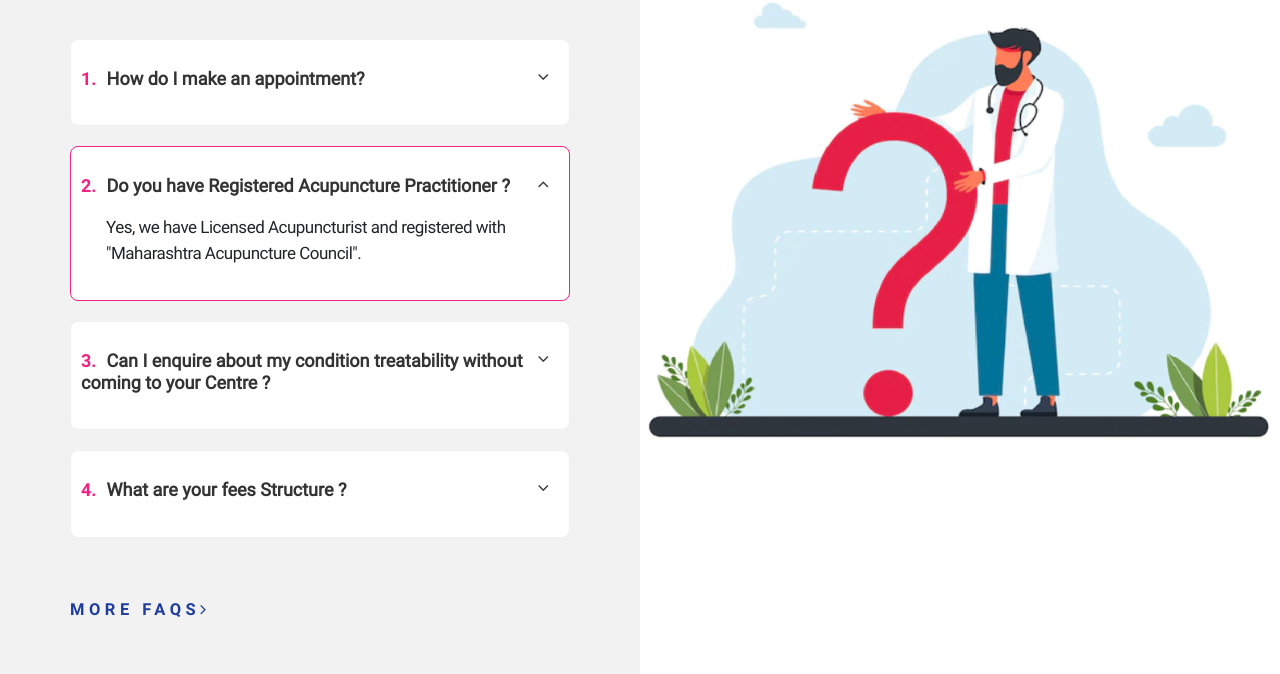
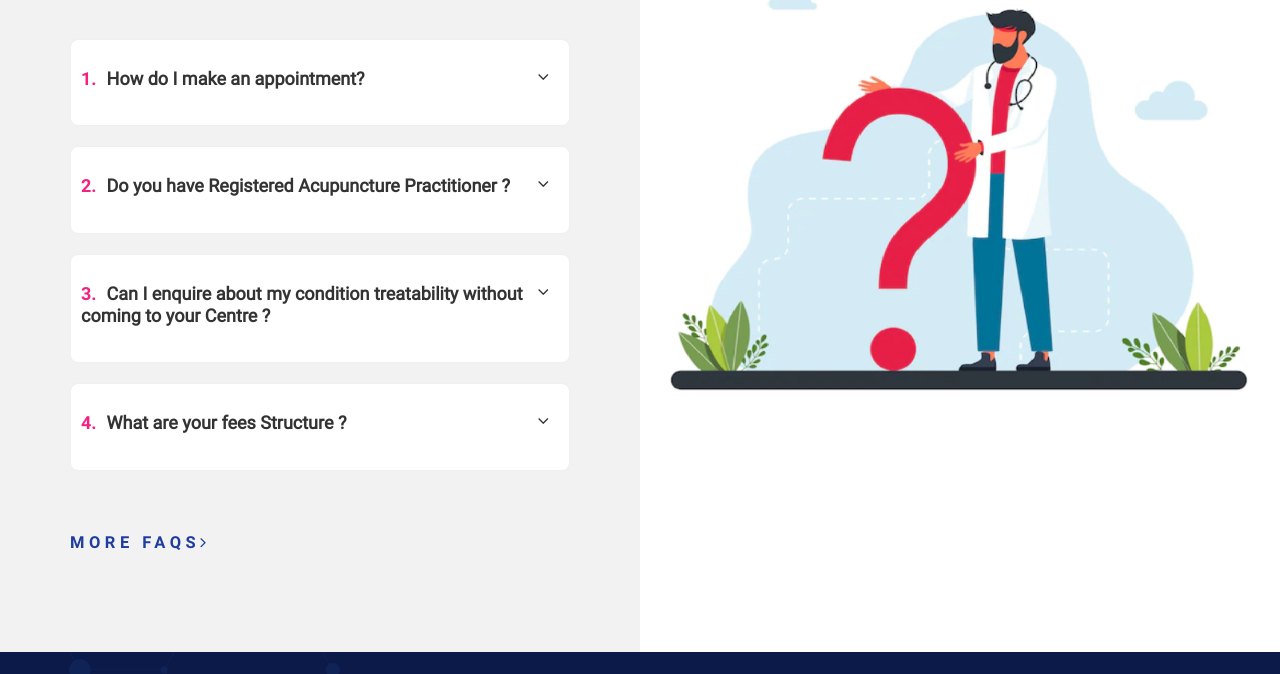
Before and after one commit to Idris110/shifakhana, a plain HTML site: page index.html in a window 1280 px wide. Shown: the part 4345-5019 px from the top of the page. Drawn offline with Linux system fonts and the light colour scheme.

Commit message:
final touch

```diff
--- a/index.html
+++ b/index.html
@@ -227,7 +227,7 @@
                                    font-family: inherit;
                                 }">PAIN . . . .</span><br>Bring back your Smile
                             </h1>
-                            <h4 class="slide-item__subtitle">We treat all types of pain, be it Acute or Chronic,<br> Sudden Sprain, Strain or Spasm.
+                            <h4 class="slide-item__subtitle">We treat all types of pain, be it Acute or<br>Chronic, Sudden Sprain, Strain or Spasm.
                             <!-- <br>All Muskuloskeletal pains like Cervical/ Neck, Shoulder, Upper and Lower back, Hip, Sciatica, Upper and Lower Arms, Menstrual Pain and many more. -->
                         </h4>
                             <!-- <a href="departments-details_right.html" class="btn btn_blue">BOOK A CONSULTATION</a> -->
@@ -712,7 +712,7 @@
                             Presently, You may just drop a WhatsApp message on <a href="https://wa.me/9029002352" target="_blank" style="display: inline; ">9029002352</a> regarding your Condition for what you need Consultation,
                             Counselling or Treatment. ShifaKhana will respond you soon.</p>
                     </div>
-                    <div class="accardion__item wow fadeInLeft" data-wow-duration="1s">
+                    <div class="accardion__item wow fadeInLeft" id="slidedown2" data-wow-duration="1s">
                         <h2 class="accardion__item-title"><span>2.</span>Do you have Registered Acupuncture Practitioner ?<i class="fa fa-angle-up"></i></h2>
                         <p class="accardion__item-text">Yes, we have Licensed Acupuncturist and registered with "Maharashtra Acupuncture Council".</p>
                     </div>
--- a/js/index.js
+++ b/js/index.js
@@ -193,6 +193,13 @@ $("document").ready(function ($) {
                 .slideDown();
         });
     }
+    const sld2 = document.getElementById("slidedown2");
+    $(sld2).css("border-color", "#f22283").find(".accardion__item-text").slideUp();
+    $(".accardion__item").css("border-color", "#f0f0f0");
+    $(sld2)
+    .find(".fa")
+    .removeClass("fa-angle-up")
+    .addClass("fa-angle-down");
 
     /* --------------------------------------------------------------------------- */
 
```
Also changed, not shown: faqs.html (+1 -1 lines).
